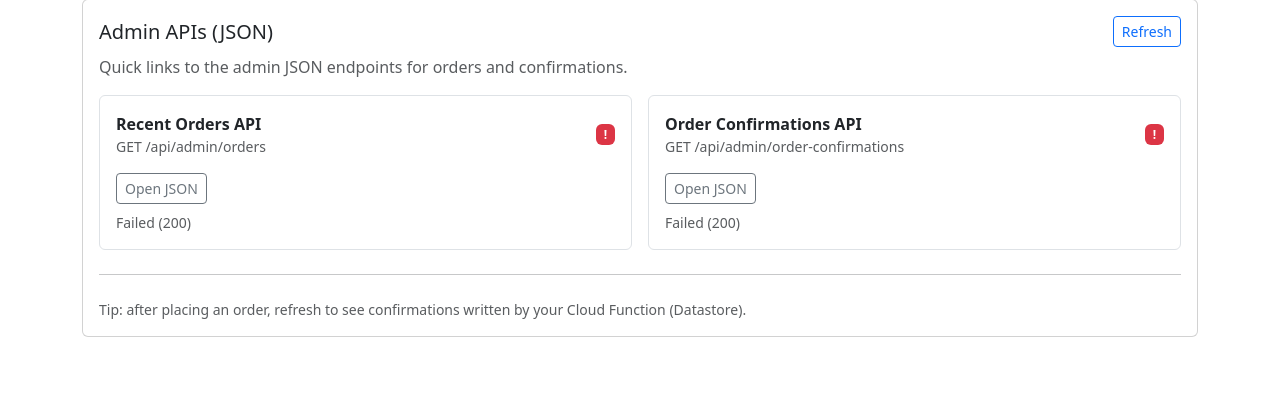
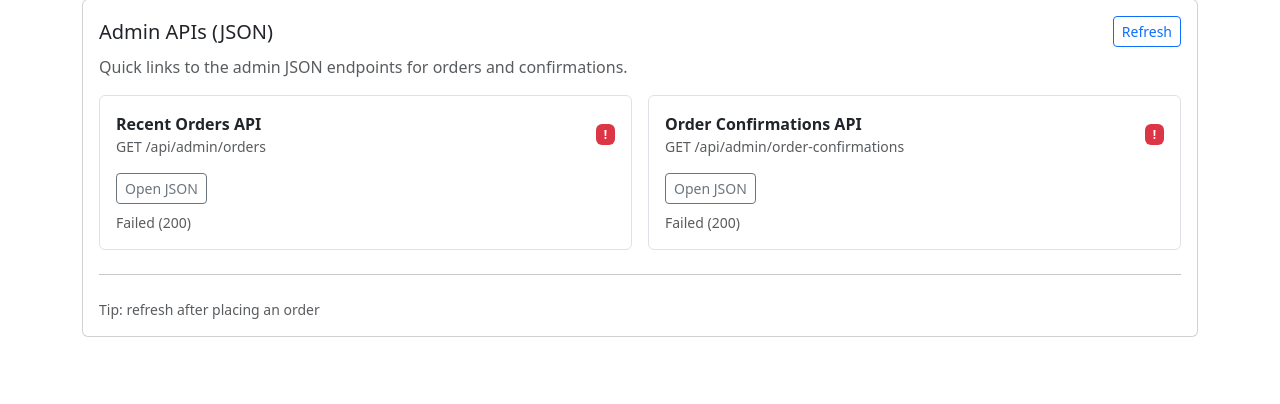
Before and after one commit to mpalubicki/RestaurantOrderingApp, a Python web app: template backend/app/templates/admin_menu.html in a window 1280 px wide. Shown: the part 333-737 px from the top of the page. Run offline with Jinja, Linux system fonts and the light colour scheme; the template is opened without the code that fills it, so the values that code supplies are empty.

Commit message:
Update admin_menu.html

```diff
--- a/backend/app/templates/admin_menu.html
+++ b/backend/app/templates/admin_menu.html
@@ -80,7 +80,7 @@
       <hr class="my-4">
 
       <div class="text-muted small">
-        Tip: after placing an order, refresh to see confirmations written by your Cloud Function (Datastore).
+        Tip: refresh after placing an order
       </div>
     </div>
   </div>
```
